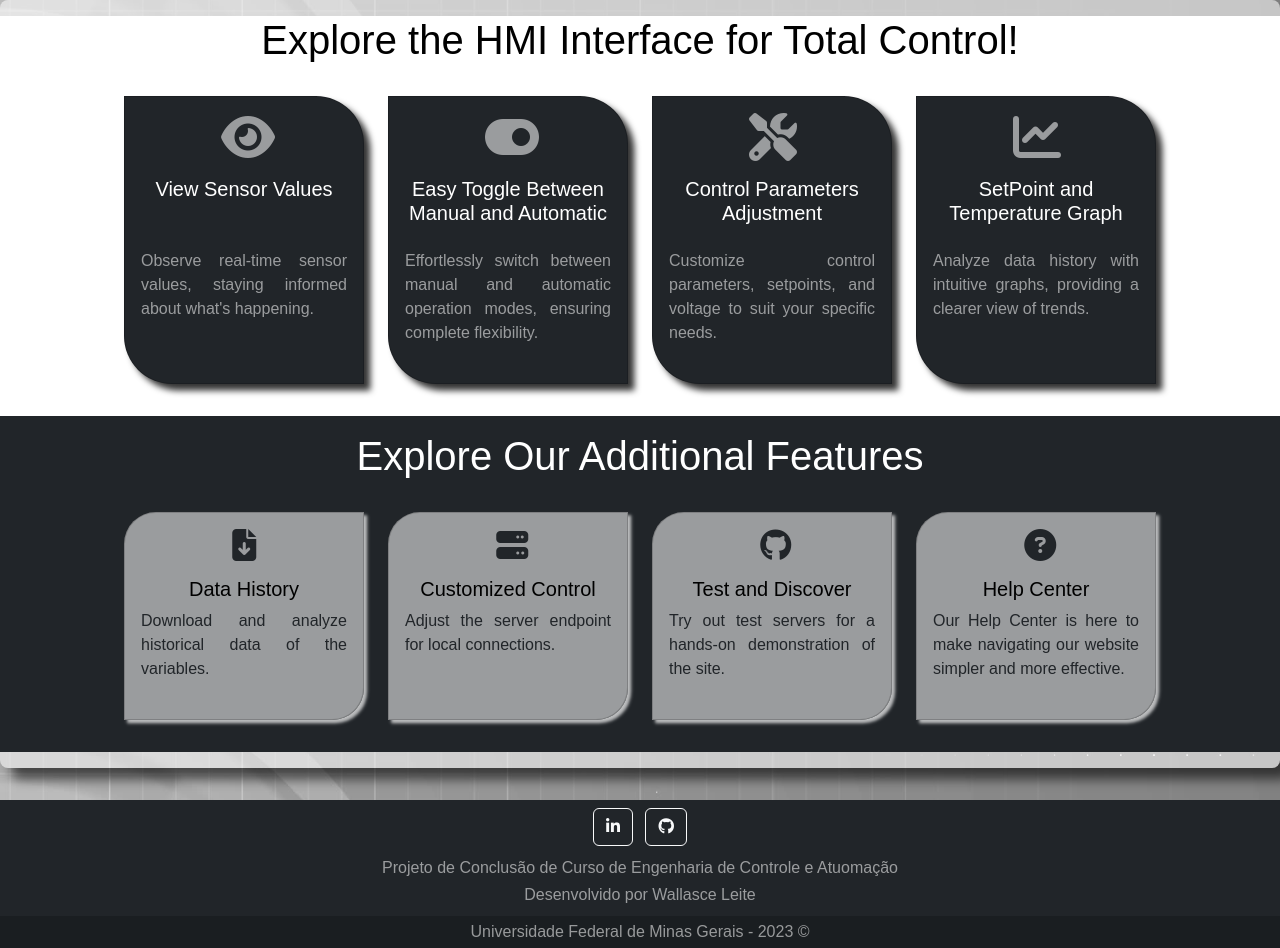
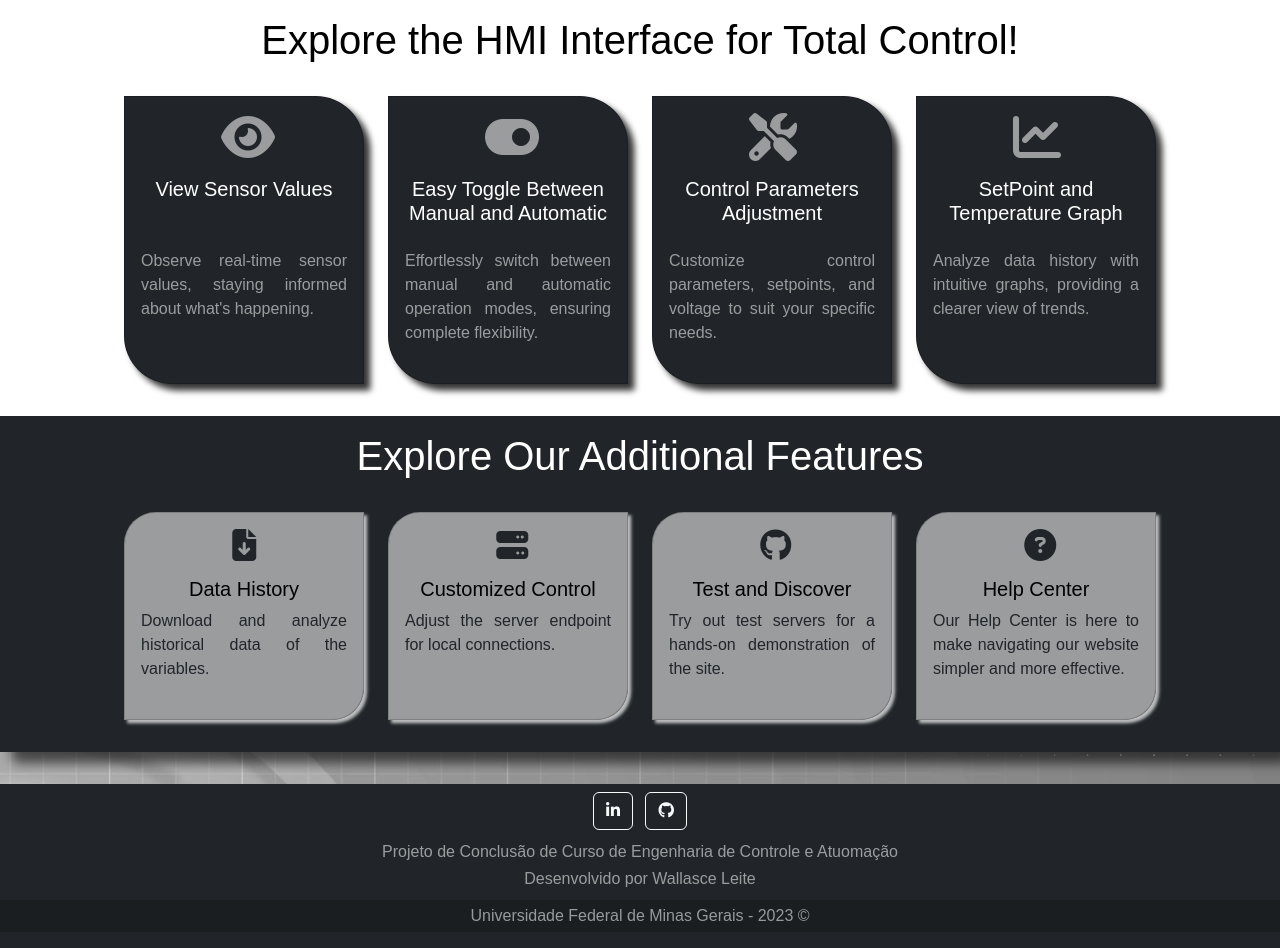
Before and after one commit to wallasce/Projeto-Final-de-Curso, a Django app: page / in a window 1280 px wide. Shown: the part 56-1004 px from the top of the page. After the commit the page ends 977 px from the top, so only its background shows below. Run offline with Django 4.2, Linux system fonts and the light colour scheme; data comes from the database, SQL or seed files in the repository.

Commit message:
Fix: Content background dont be show at top of page

```diff
--- a/supervisorySite/ContentPage/static/ContentPage/CSS/hmiCardStyle.css
+++ b/supervisorySite/ContentPage/static/ContentPage/CSS/hmiCardStyle.css
@@ -1,5 +1,6 @@
 .hmi-container {
     background-color: rgba(255, 255, 255);
+    padding-top: 1rem;
 }
 
 .hmi-container .hmi-card {
--- a/supervisorySite/ContentPage/static/ContentPage/CSS/homeStyle.css
+++ b/supervisorySite/ContentPage/static/ContentPage/CSS/homeStyle.css
@@ -9,7 +9,7 @@ h1 {
 .content {
     border-style: none;
     margin: 3.5rem 0rem 0rem 0rem !important;
-    padding: 1rem 0rem 1rem 0rem !important;
+    padding: 0rem 0rem 0rem 0rem !important;
 }
 
 .container-fluid {
```
